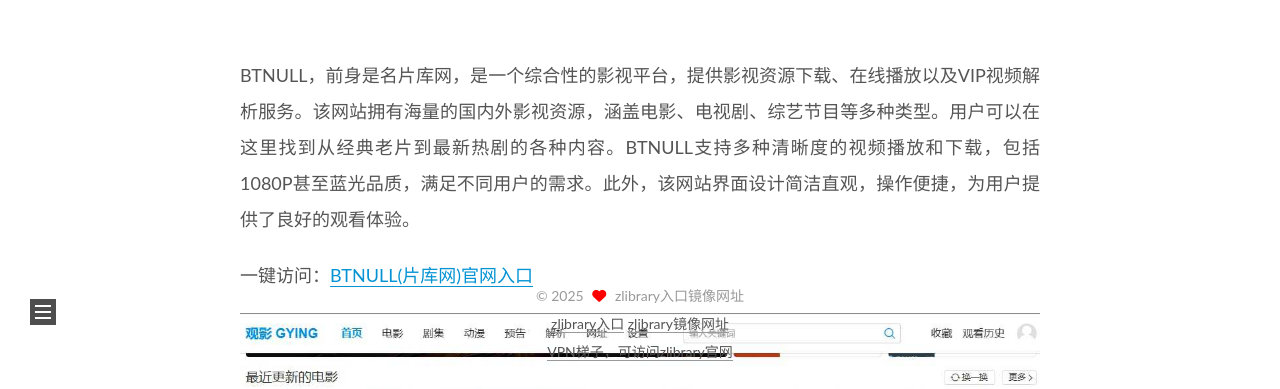
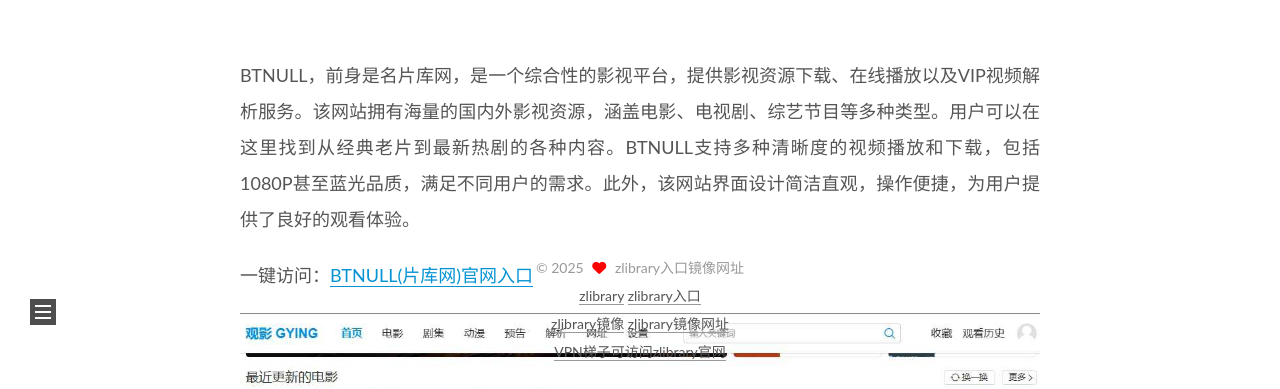
Before and after one commit to z-libraryttg/z-libraryttg.github.io, a plain HTML site: page p/btnull.html in a window 1280 px wide. Shown: the part 414-803 px from the top of the page. Drawn offline with nearby package versions, Linux system fonts and the light colour scheme.

Commit message:
Update btnull.html

```diff
--- a/p/btnull.html
+++ b/p/btnull.html
@@ -232,10 +232,13 @@
         </div>
 
            <div class="links">
-<a href="https://z-librarywzc.github.io/p/zlibrary.html" >zlibrary入口</a>
-<a href="https://z-librarymic.github.io/p/zlibrary.html" >zlibrary镜像网址</a><br>
-<a href="http://ip.harmonylink.net/share/k4y20r" target="_blank" >VPN梯子，可访问zlibrary官网</a>
+<a href="https://z-librarywebkg.github.io/p/zlibrary.html" >zlibrary</a>
+<a href="https://z-libraryttg.github.io/p/zlibrary.html" >zlibrary入口</a><br>
+<a href="https://z-librarywebkg.github.io/" >zlibrary镜像</a>
+<a href="https://z-librarywzc.github.io/p/zlibrary.html" >zlibrary镜像网址</a><br>
+<a href="http://ip.harmonylink.net/share/k4y20r" target="_blank" >VPN梯子可访问zlibrary官网</a>
         </div>
+
 
     </div>
 </footer>
```
